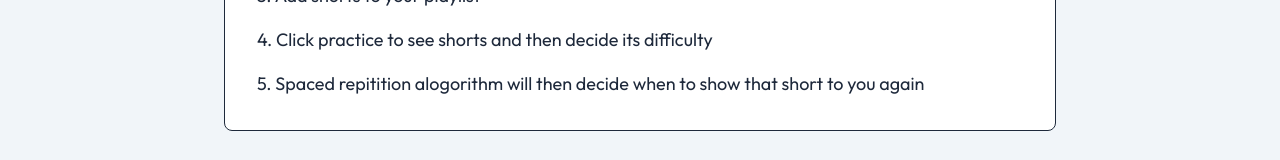
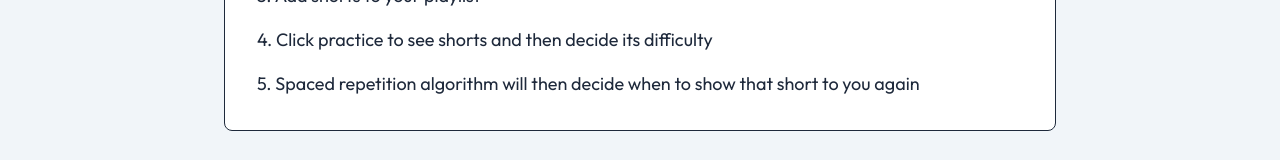
Before and after one commit to dnlaxe/spaced-shorts, a React (Vite) app in the folder client/: page / in a window 1280 px wide. Shown: the part 271-431 px from the top of the page. Built offline with nearby package versions, Linux system fonts and the light colour scheme.

Commit message:
update: readme

```diff
--- a/client/src/features/home/HomePage.tsx
+++ b/client/src/features/home/HomePage.tsx
@@ -8,7 +8,7 @@ export default function HomePage() {
         <li>3. Add shorts to your playlist</li>
         <li>4. Click practice to see shorts and then decide its difficulty</li>
         <li>
-          5. Spaced repitition alogorithm will then decide when to show that
+          5. Spaced repetition algorithm will then decide when to show that
           short to you again
         </li>
       </ul>
```
Also changed, not shown: 1 other file (tests, documents, lock files or other folders).
